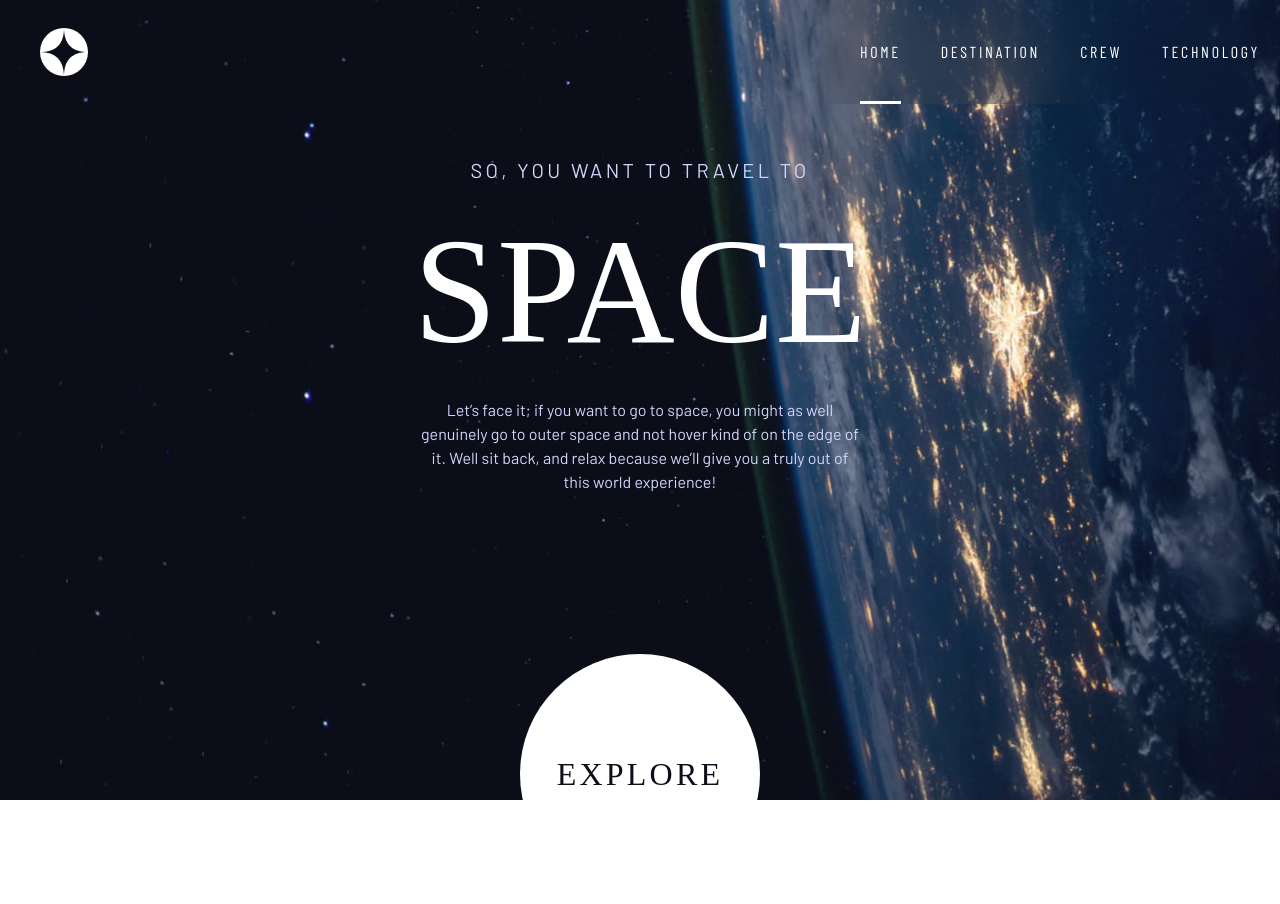
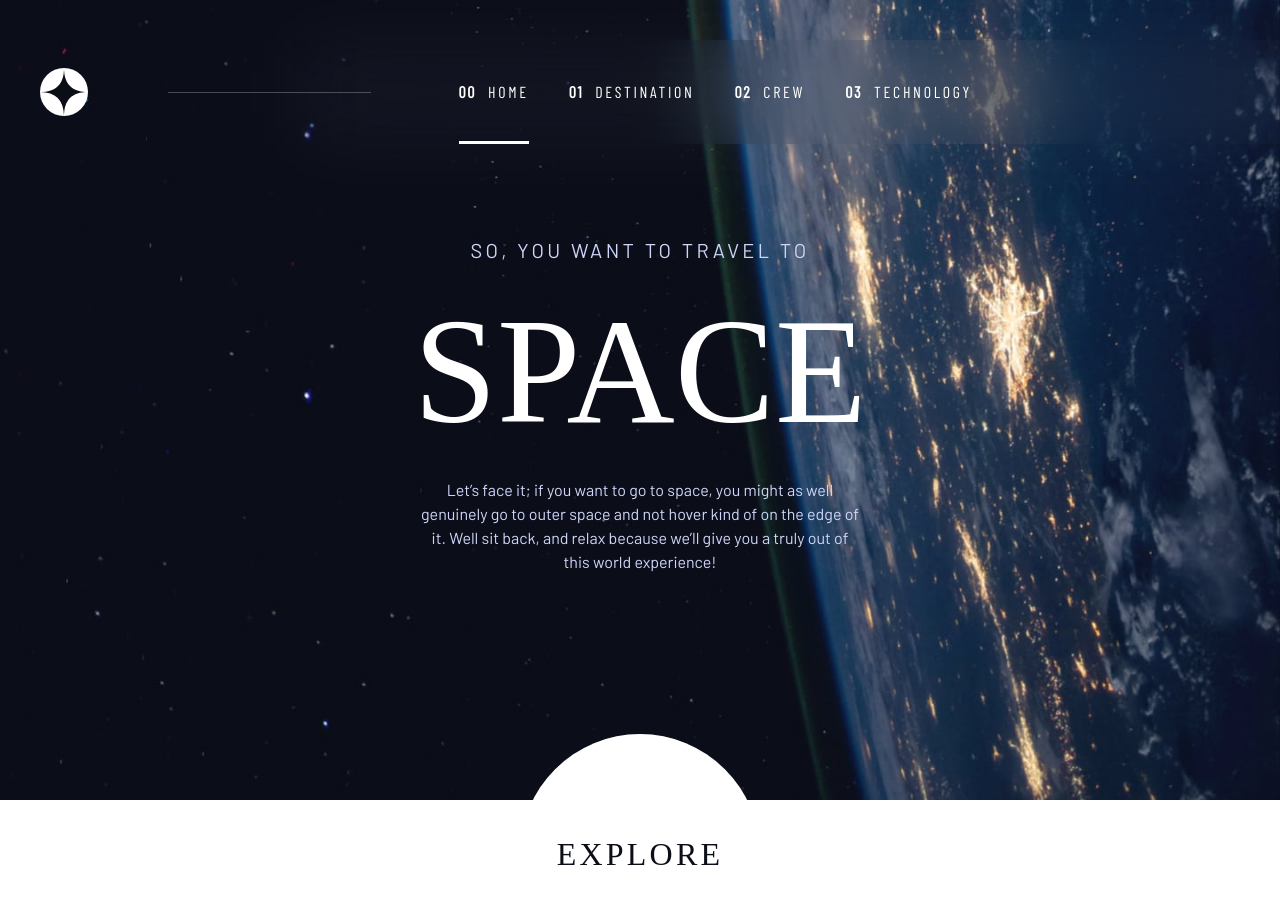
Before and after one commit to ImFropZ/nextjs-space-tourism, a Next.js app: page / in a window 1280 px wide. Shown: the top 904 px of the page. Built offline with nearby package versions, Linux system fonts and the light colour scheme; a web font is replaced by a local one.

Commit message:
Styling Header for large screen

```diff
--- a/components/Header.tsx
+++ b/components/Header.tsx
@@ -15,6 +15,7 @@ function Header() {
   return (
     <div className="relative flex items-center justify-between p-10 sm:mb-10 sm:p-0 sm:pl-10">
       <Image src="/assets/shared/logo.svg" alt="Logo" width={48} height={48} />
+      <div className="hidden lg:block lg:w-full lg:translate-x-20 lg:z-20 bg-white/25 lg:h-[1px]" />
       <div className="sm:hidden">
         {isMenuOpen ? (
           <Image
@@ -39,69 +40,77 @@ function Header() {
       <nav
         className={`${
           !isMenuOpen ? "hidden" : ""
-        } sm:after:content fixed top-0 bottom-0 right-0 z-10 w-[65%] bg-black/[0.04] py-10 text-white backdrop-blur-[40.7742px] sm:static sm:block sm:w-auto sm:after:absolute sm:after:inset-0 sm:after:-z-10 sm:after:bg-black/[0.04] sm:after:blur-[40.7742px]`}
+        } sm:after:content fixed top-0 bottom-0 right-0 z-10 w-[65%] bg-black/[0.04] py-10 text-white backdrop-blur-[40.7742px] sm:static sm:block sm:bg-transparent sm:w-auto sm:after:absolute sm:after:inset-0 sm:after:-z-10 sm:after:bg-white/[0.04] sm:after:blur-[40.7742px] lg:my-10 lg:pr-72 lg:pl-32`}
       >
         <div className="mt-32 flex flex-col gap-5 pl-10 font-barlowCondensed uppercase tracking-[2.7px] sm:mr-5 sm:mt-0 sm:flex-row sm:justify-end sm:gap-10">
-          <div
-            className={
+          <Link
+            href="/"
+            className={`${
               router.pathname === "/"
                 ? "after:content relative after:absolute after:top-0 after:bottom-0 after:right-0 after:w-[4px] after:bg-white sm:after:left-0 sm:after:top-auto sm:after:-bottom-10 sm:after:h-[3px] sm:after:w-full"
                 : ""
-            }
+            } lg:flex
+            `}
             onClick={() => {
               setMenuOpen(false);
             }}
           >
-            <Link href="/">
-              <span className="font-bold tracking-widest sm:hidden">00</span>{" "}
+            <span className="font-bold tracking-widest sm:hidden lg:inline lg:mr-3">
+              00
+            </span>{" "}
             Home
           </Link>
-          </div>
-          <div
-            className={
+          <Link
+            href="/destination"
+            className={`${
               router.pathname.startsWith("/destination")
                 ? "after:content relative after:absolute after:top-0 after:bottom-0 after:right-0 after:w-[4px] after:bg-white sm:after:left-0 sm:after:top-auto sm:after:-bottom-10 sm:after:h-[3px] sm:after:w-full"
                 : ""
-            }
+            } lg:flex
+            `}
             onClick={() => {
               setMenuOpen(false);
             }}
           >
-            <Link href="/destination">
-              <span className="font-bold tracking-widest sm:hidden">01</span>{" "}
+            <span className="font-bold tracking-widest sm:hidden lg:inline lg:mr-3">
+              01
+            </span>{" "}
             Destination
           </Link>
-          </div>
-          <div
-            className={
+          <Link
+            href="/crew"
+            className={`${
               router.pathname.startsWith("/crew")
                 ? "after:content relative after:absolute after:top-0 after:bottom-0 after:right-0 after:w-[4px] after:bg-white sm:after:left-0 sm:after:top-auto sm:after:-bottom-10 sm:after:h-[3px] sm:after:w-full"
                 : ""
-            }
+            } lg:flex
+            `}
             onClick={() => {
               setMenuOpen(false);
             }}
           >
-            <Link href="/crew">
-              <span className="font-bold tracking-widest sm:hidden">02</span>{" "}
+            <span className="font-bold tracking-widest sm:hidden lg:inline lg:mr-3">
+              02
+            </span>{" "}
             Crew
           </Link>
-          </div>
-          <div
-            className={
+          <Link
+            href="/technology"
+            className={`${
               router.pathname.startsWith("/technology")
                 ? "after:content relative after:absolute after:top-0 after:bottom-0 after:right-0 after:w-[4px] after:bg-white sm:after:left-0 sm:after:top-auto sm:after:-bottom-10 sm:after:h-[3px] sm:after:w-full"
                 : ""
-            }
+            } lg:flex
+            `}
             onClick={() => {
               setMenuOpen(false);
             }}
           >
-            <Link href="/technology">
-              <span className="font-bold tracking-widest sm:hidden">03</span>{" "}
+            <span className="font-bold tracking-widest sm:hidden lg:inline lg:mr-3">
+              03
+            </span>{" "}
             Technology
           </Link>
-          </div>
         </div>
       </nav>
     </div>
```
Lines whose indentation alone changed are shown as unchanged.
